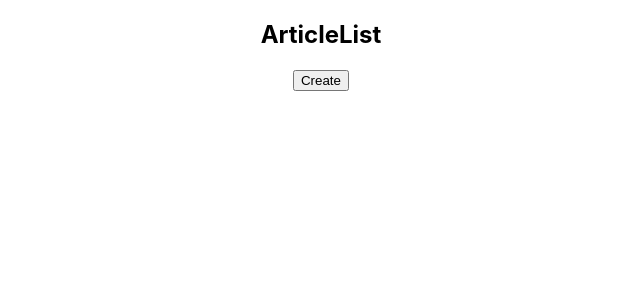
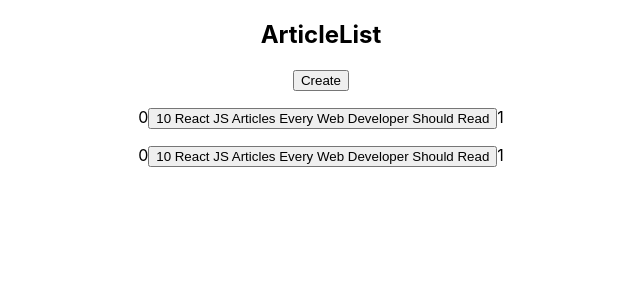
Before and after one commit to DHdroid/swpp-hw2-DHdroid, a React (Create React App) app: page /articles in a window 1280 px wide. Shown: the top 300 px of the page, without its empty margins (319-959 px from the left). Built offline with nearby package versions, Linux system fonts and the light colour scheme.

Commit message:
Add Article Component

```diff
--- a/src/components/Article/Article.js
+++ b/src/components/Article/Article.js
@@ -0,0 +1,17 @@
+import React, {Component} from 'react';
+
+class Article extends Component {
+    render(){
+        return(
+            <div className="Article">
+                <p/>
+                <div>
+                {this.props.number}
+                <button>{this.props.title}</button>
+                {this.props.name}
+                </div>
+            </div>
+        );
+    }
+}
+export default Article;
--- a/src/components/Login/Login.js
+++ b/src/components/Login/Login.js
@@ -17,7 +17,7 @@ class Login extends Component {
     }
     bhandleClick = () => {
         if(this.state.pw === "iluvswpp"&&this.state.email ==="swpp@snu.ac.kr") {
-            window.location+="articles"
+            window.location="/articles"
         } else {
             alert("Email or password is wrong");
         }
--- a/src/containers/ArticleList/ArticleList.js
+++ b/src/containers/ArticleList/ArticleList.js
@@ -1,11 +1,31 @@
 import React, {Component} from 'react';
-
+import Article from '../../components/Article/Article'
 class ArticleList extends Component {
+    state = {
+        articles: [
+            {
+                id: 0,
+                author_id: 1,
+                title: "10 React JS Articles Every Web Developer Should Read",
+                content: "Hello Guys, React or React JS is a JavaScript front-end library from Facebook which lets you create HTML based GUI. It makes the task easier by providing a component-based architecture which was only available to languages like Java and C# before."
+            },
+            {
+                id: 0,
+                author_id: 1,
+                title: "10 React JS Articles Every Web Developer Should Read",
+                content: "Hello Guys, React or React JS is a JavaScript front-end library from Facebook which lets you create HTML based GUI. It makes the task easier by providing a component-based architecture which was only available to languages like Java and C# before."
+            }
+        ]
+    }
     render() {
+        const articles = this.state.articles.map((ar)=>{
+            return(<Article number={ar.id.toString()} title={ar.title} name={ar.author_id.toString()}/>);
+        });
         return (
             <div className = "ArticleList">
                 <h2>ArticleList</h2>
                 <button id = "create-article-button">Create</button>
+                <div className = "articles">{articles}</div>
             </div>
         );
     }
```
